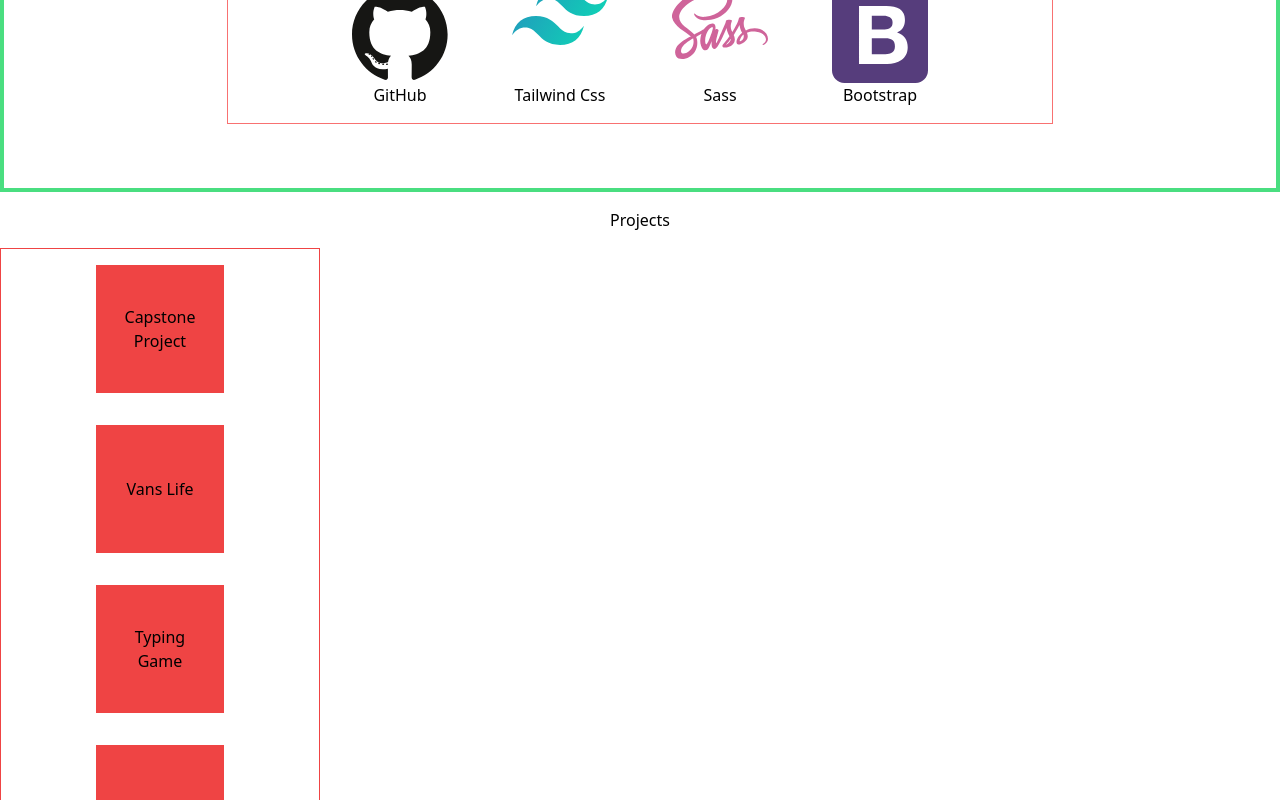
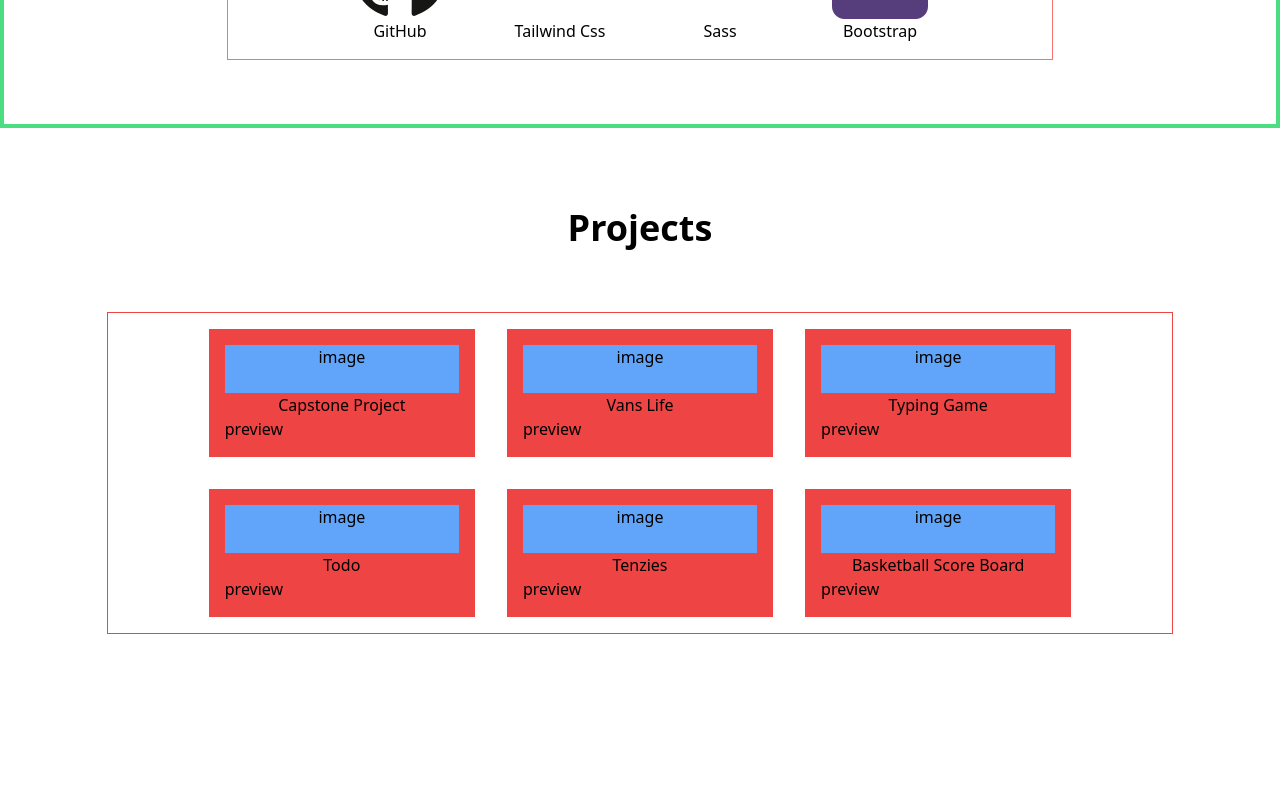
Before and after one commit to TommyOliveir/Official-Portfolio, a React (Vite) app: page / in a window 1280 px wide. Shown: the part 1560-2360 px from the top of the page. After the commit the page ends 2258 px from the top, so only its background shows below. Built offline with nearby package versions, Linux system fonts and the light colour scheme.

Commit message:
tailwind

```diff
--- a/src/assets/components/ProjectDetail.jsx
+++ b/src/assets/components/ProjectDetail.jsx
@@ -4,7 +4,18 @@ function ProjectDetail(props) {
   return (
     <>
 
-        <div className="w-32 h-32 p-4 bg-red-500 m-4 flex justify-center items-center text-center">{props.name}</div>
+        <div className="w-32 sm:w-1/4 h-32 p-4 bg-red-500 m-4 flex flex-col justify-between items-center text-center">
+          <div className="w-full bg-blue-400 h-16">
+            image
+          </div>
+          {props.name}
+
+          <div className="self-start">
+
+          <button>preview</button>
+          </div>
+        </div>
+
 
     </>
   );
--- a/src/assets/components/Projects.jsx
+++ b/src/assets/components/Projects.jsx
@@ -7,10 +7,9 @@ function Projects() {
        return   <ProjectDetail name={data.name} />
     })
   return (
-    <section>
-      <h1 className="text-center my-4">Projects</h1>
-      <div className="border border-red-500 sm:w-1/4 flex flex-wrap justify-center" > {displayProjects}</div>
-
+    <section className="py-16">
+      <h1 className="text-center my-4 text-4xl font-bold ">Projects</h1>
+      <div className="mt-16 border border-red-500 sm:w-5/6 mx-auto flex flex-wrap justify-center" > {displayProjects}</div>
 
     </section>
   );
--- a/src/assets/components/Skills.jsx
+++ b/src/assets/components/Skills.jsx
@@ -10,7 +10,7 @@ function Skills() {
   return (
     <section className="">
       <div className="py-16 skill-details items-center flex flex-col border-4 border-green-400 p-4">
-        <h2 className="mt-16 text-4xl font-bold ">Skills</h2>
+        <h2 className=" text-4xl font-bold ">Skills</h2>
         <p className="text-center text-base mt-4">I have a broad range of skills that will enable me to be a valuable member of your team. </p>
         <div className="mt-16 sm:flex sm:flex-wrap gap-8 justify-center w-2/3 m-auto grid grid-cols-2 border border-red-400 ">
 
```
